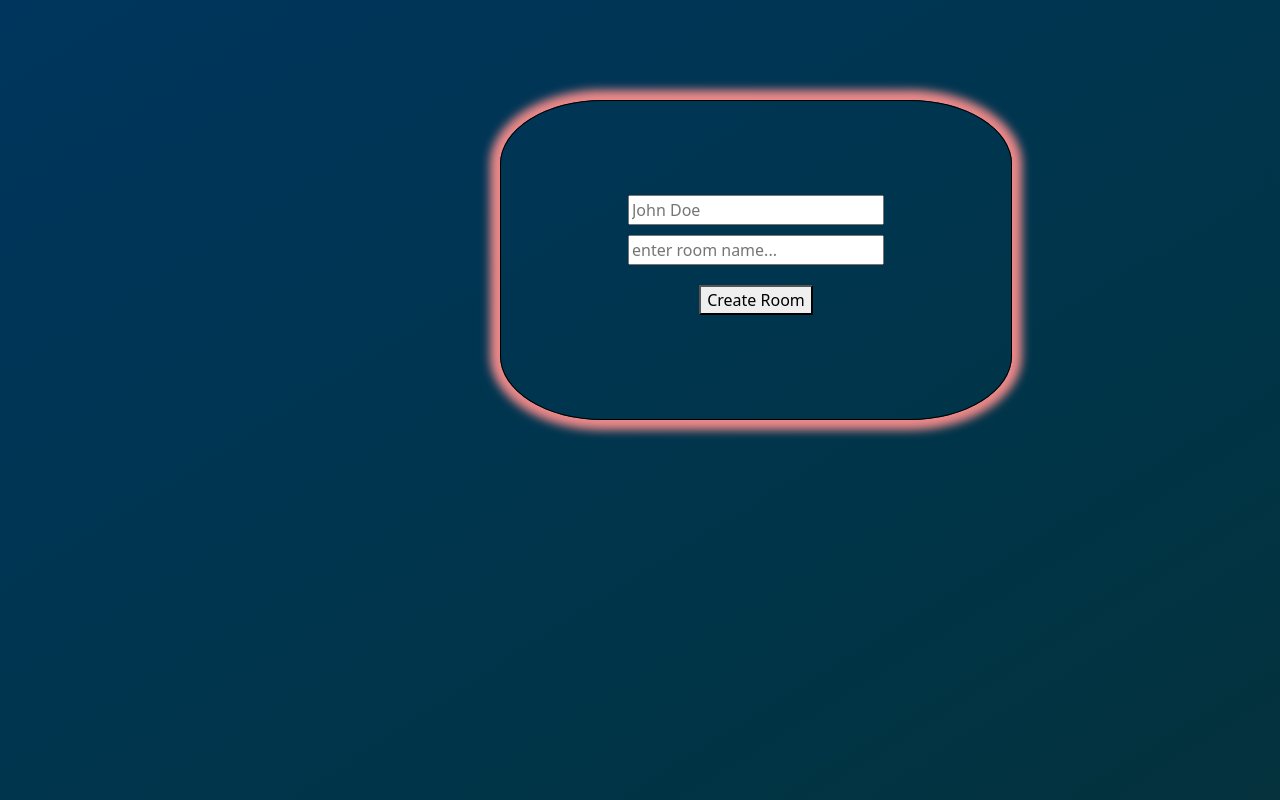
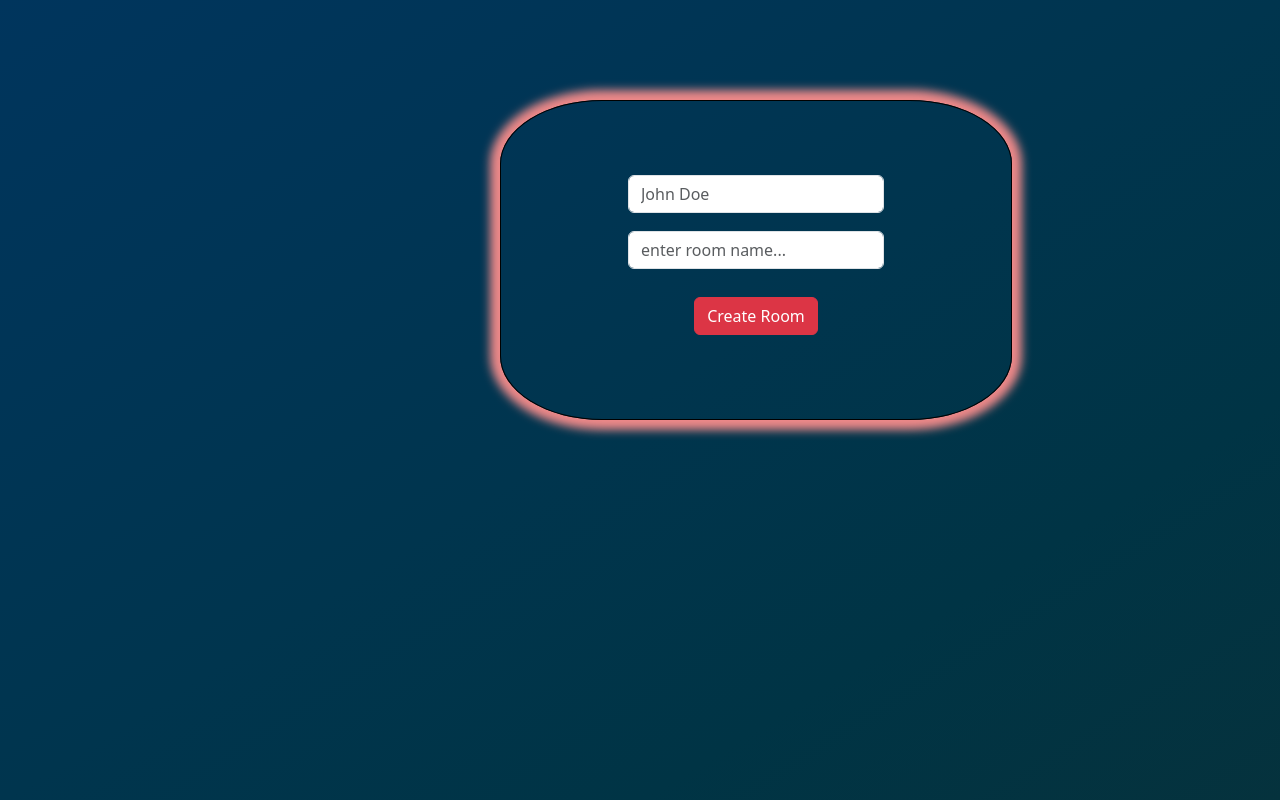
Before and after one commit to Yash7824/CHESS_FRONTEND_REPO_CD, an Angular app in the folder client/: page /create in a window 1280 px wide. Built offline with nearby package versions, Linux system fonts and the light colour scheme; no server answers.

Commit message:
chore: use bootstrap components in create-room

```diff
--- a/client/src/app/pages/create-room/create-room.component.html
+++ b/client/src/app/pages/create-room/create-room.component.html
@@ -1,7 +1,7 @@
 <div class="createRoom--Container">
     <div class="createRoomForm--Container">
-        <input type="text"  placeholder="John Doe" [(ngModel)]="createroom.userName"/>
-        <input type="text"  placeholder="enter room name..." [(ngModel)]="createroom.roomName"/>
-        <button (click)="createRoom(createroom.roomName,createroom.userName)">Create Room</button>
+        <input type="text"  placeholder="John Doe" [(ngModel)]="createroom.userName" class="form-control mb-2" />
+        <input type="text"  placeholder="enter room name..." [(ngModel)]="createroom.roomName" class="form-control mb-2" />
+        <button (click)="createRoom(createroom.roomName,createroom.userName)" class="btn btn-danger">Create Room</button>
     </div>
 </div>
```
